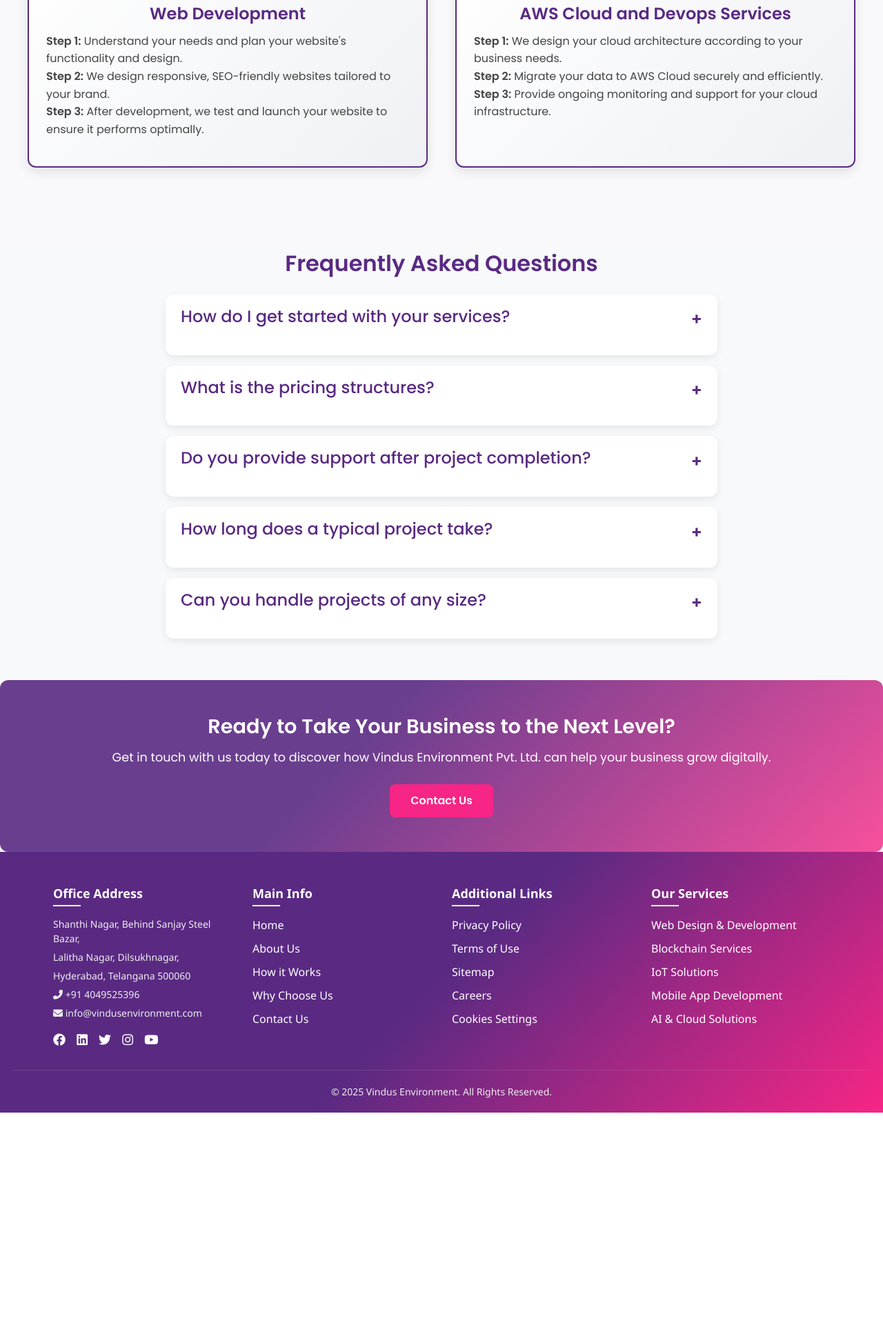
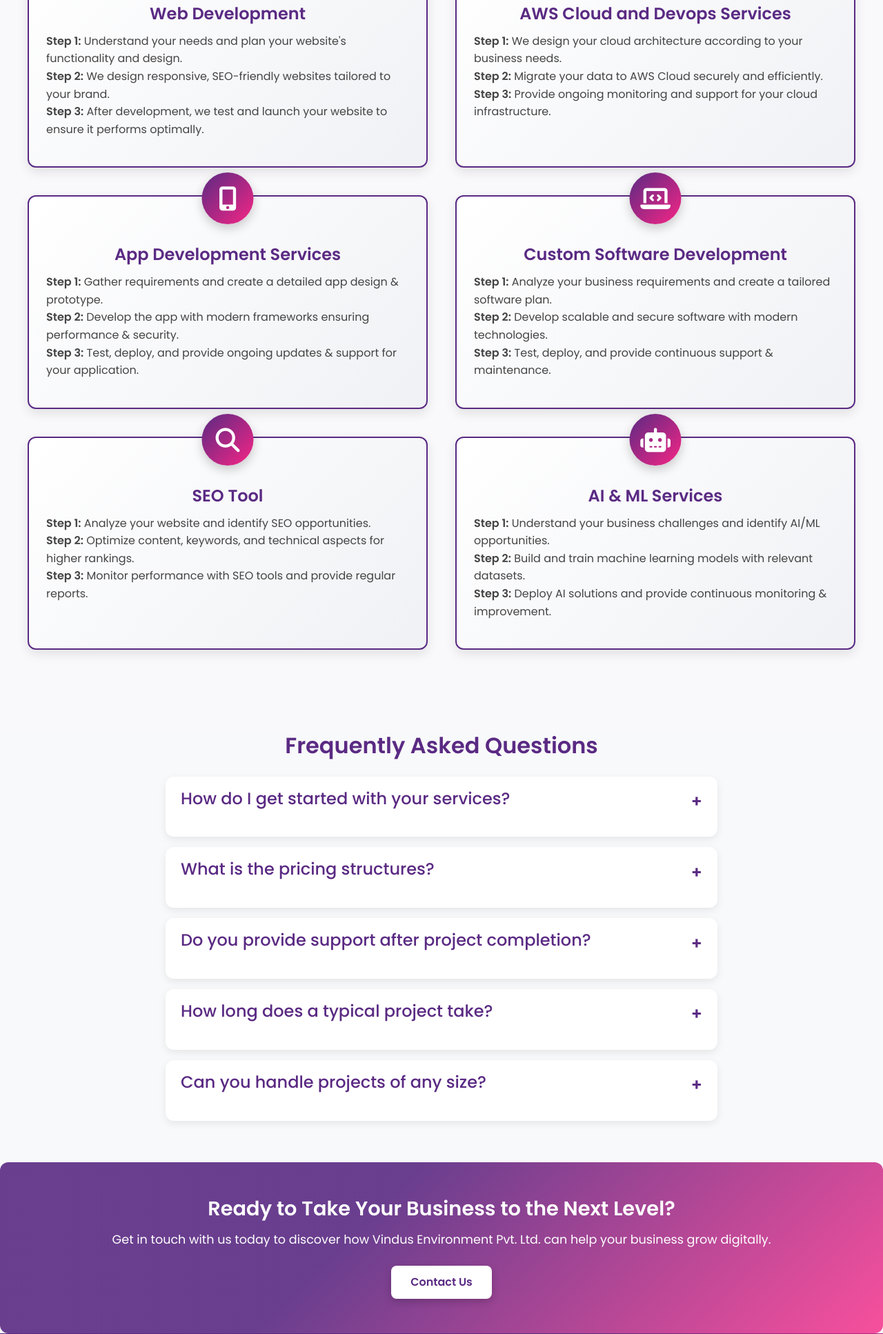
Before and after one commit to vinaykalwala/VindusWebsiteOfficial, a Django app: page /howitworks/ in a window 1280 px wide. Shown: the part 442-2376 px from the top of the page at 69% size. Before the commit the page ends 2055 px from the top, so only its background shows below. Run offline with Django 5.2, Linux system fonts and the light colour scheme.

Commit message:
saturdayupdates

```diff
--- a/templates/pages/about.html
+++ b/templates/pages/about.html
@@ -527,6 +527,7 @@
   }
 
 
+
 </style>
 
 <div class="banner-container">
@@ -656,7 +657,7 @@
         </div>
 
         <div class="image-part">
-            <img src="{% static 'images/vinduswhychooseus.jpeg' %}" alt="Why Choose Us Image">
+            <img src="{% static 'images/whychooseus.jpeg' %}" alt="Why Choose Us Image">
         </div>
     </div>
 </div>
--- a/templates/pages/howitworks.html
+++ b/templates/pages/howitworks.html
@@ -173,20 +173,25 @@
   }
 
   .how-it-works__cta-button {
-    background: #f72585;;
-    border: none;
-    padding: 12px 30px;
+  padding: 12px 28px;
+  background: #fff;
+  color: #5A2A83; /* matches gradient dark purple */
   font-size: 1rem;
   font-weight: bold;
+  border: none;
   border-radius: 8px;
   cursor: pointer;
-    transition: background 0.3s;
-    color: #fff;
+  transition: all 0.3s ease;
+  box-shadow: 0 4px 12px rgba(0,0,0,0.2);
 }
 
 .how-it-works__cta-button:hover {
-    background: #f72585;
+  background: #f72585; /* bright pink from your gradient */
+  color: #fff;
+  transform: translateY(-3px);
+  box-shadow: 0 6px 16px rgba(0,0,0,0.3);
 }
+
 </style>
 
 <!-- How It Works Section -->
@@ -232,6 +237,53 @@
       </p>
     </div>
 
+    <div class="how-it-works__service-card-how">
+    <div class="how-it-works__icon-container">
+      <i class="fas fa-mobile-alt"></i>
+    </div>
+    <h2 class="how-it-works__service-title">App Development Services</h2>
+    <p class="how-it-works__service-description">
+      <strong>Step 1:</strong> Gather requirements and create a detailed app design & prototype.<br/>
+      <strong>Step 2:</strong> Develop the app with modern frameworks ensuring performance & security.<br/>
+      <strong>Step 3:</strong> Test, deploy, and provide ongoing updates & support for your application.
+    </p>
+  </div>
+
+  <div class="how-it-works__service-card-how">
+    <div class="how-it-works__icon-container">
+      <i class="fas fa-laptop-code"></i>
+    </div>
+    <h2 class="how-it-works__service-title">Custom Software Development</h2>
+    <p class="how-it-works__service-description">
+      <strong>Step 1:</strong> Analyze your business requirements and create a tailored software plan.<br/>
+      <strong>Step 2:</strong> Develop scalable and secure software with modern technologies.<br/>
+      <strong>Step 3:</strong> Test, deploy, and provide continuous support & maintenance.
+    </p>
+  </div>
+
+  <div class="how-it-works__service-card-how">
+    <div class="how-it-works__icon-container">
+      <i class="fas fa-search"></i>
+    </div>
+    <h2 class="how-it-works__service-title">SEO Tool </h2>
+    <p class="how-it-works__service-description">
+      <strong>Step 1:</strong> Analyze your website and identify SEO opportunities.<br/>
+      <strong>Step 2:</strong> Optimize content, keywords, and technical aspects for higher rankings.<br/>
+      <strong>Step 3:</strong> Monitor performance with SEO tools and provide regular reports.
+    </p>
+  </div>
+
+    <div class="how-it-works__service-card-how">
+    <div class="how-it-works__icon-container">
+      <i class="fas fa-robot"></i>
+    </div>
+    <h2 class="how-it-works__service-title">AI & ML Services</h2>
+    <p class="how-it-works__service-description">
+      <strong>Step 1:</strong> Understand your business challenges and identify AI/ML opportunities.<br/>
+      <strong>Step 2:</strong> Build and train machine learning models with relevant datasets.<br/>
+      <strong>Step 3:</strong> Deploy AI solutions and provide continuous monitoring & improvement.
+    </p>
+  </div>
 
   </section>
 </div>
```
Also changed, not shown: templates/pages/whychooseus.html (+27 -2 lines), static/images/whychooseus.jpeg (added). Lines whose indentation alone changed are shown as unchanged.
